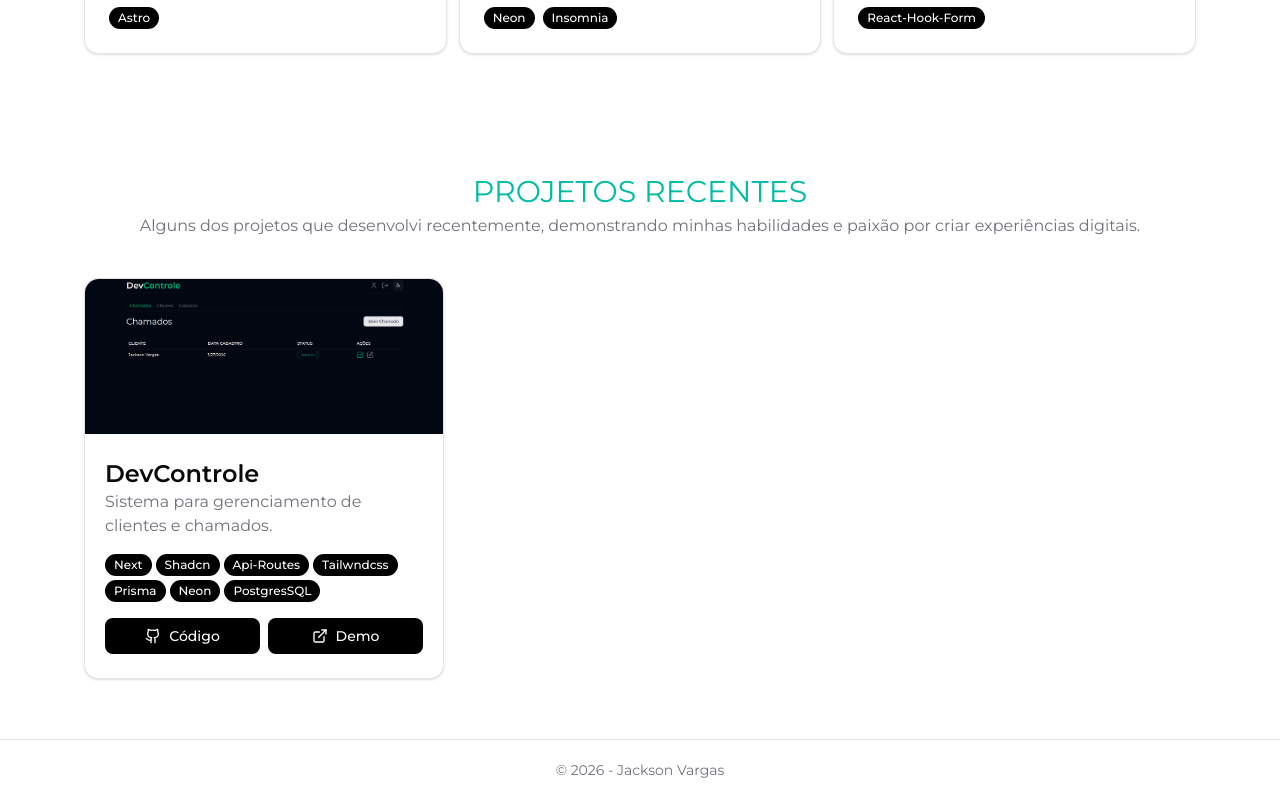
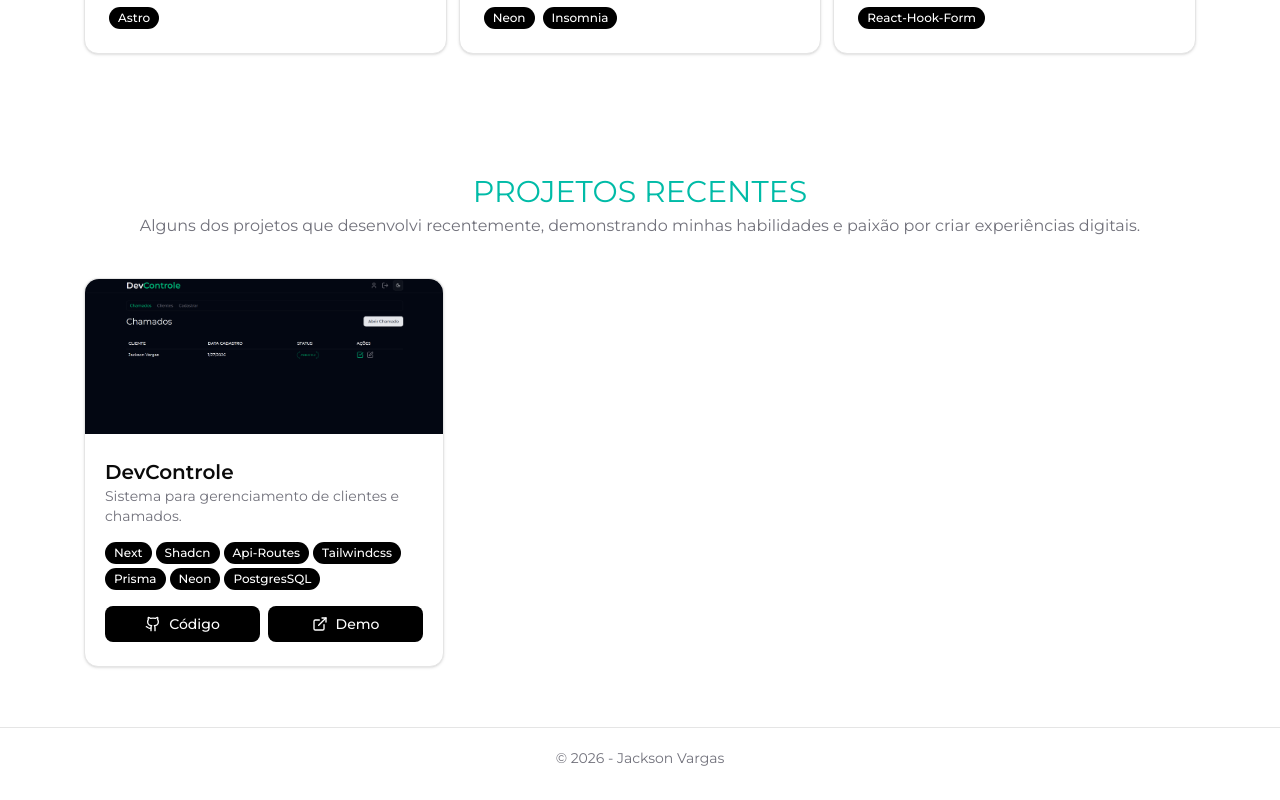
Before and after one commit to jacksonVargas/portfolio-next, a Next.js app: page / in a window 1280 px wide. Shown: the part 1654-2454 px from the top of the page. Built offline with nearby package versions, Linux system fonts and the light colour scheme.

Commit message:
projects

```diff
--- a/src/components/projects/_components/card-projects.tsx
+++ b/src/components/projects/_components/card-projects.tsx
@@ -22,8 +22,8 @@ export function CardProjects() {
           />
 
           <div className='px-5'>
-            <h3 className='text-2xl font-semibold'>{project.title}</h3>
-            <p className='text-zinc-500 mb-4'>{project.info}</p>
+            <h3 className='text-xl font-semibold'>{project.title}</h3>
+            <p className='md:text-sm text-zinc-500 mb-4'>{project.info}</p>
             <ul className='flex flex-wrap gap-1'>
               {project.tecs.map(tec => (
                 <Badge key={tec} className='bg-black text-white select-none'>
--- a/src/components/projects/projects.ts
+++ b/src/components/projects/projects.ts
@@ -24,7 +24,7 @@ export const projects: ProjectsProps[] = [
       'Next',
       'Shadcn',
       'Api-Routes',
-      'Tailwndcss',
+      'Tailwindcss',
       'Prisma',
       'Neon',
       'PostgresSQL',
```
